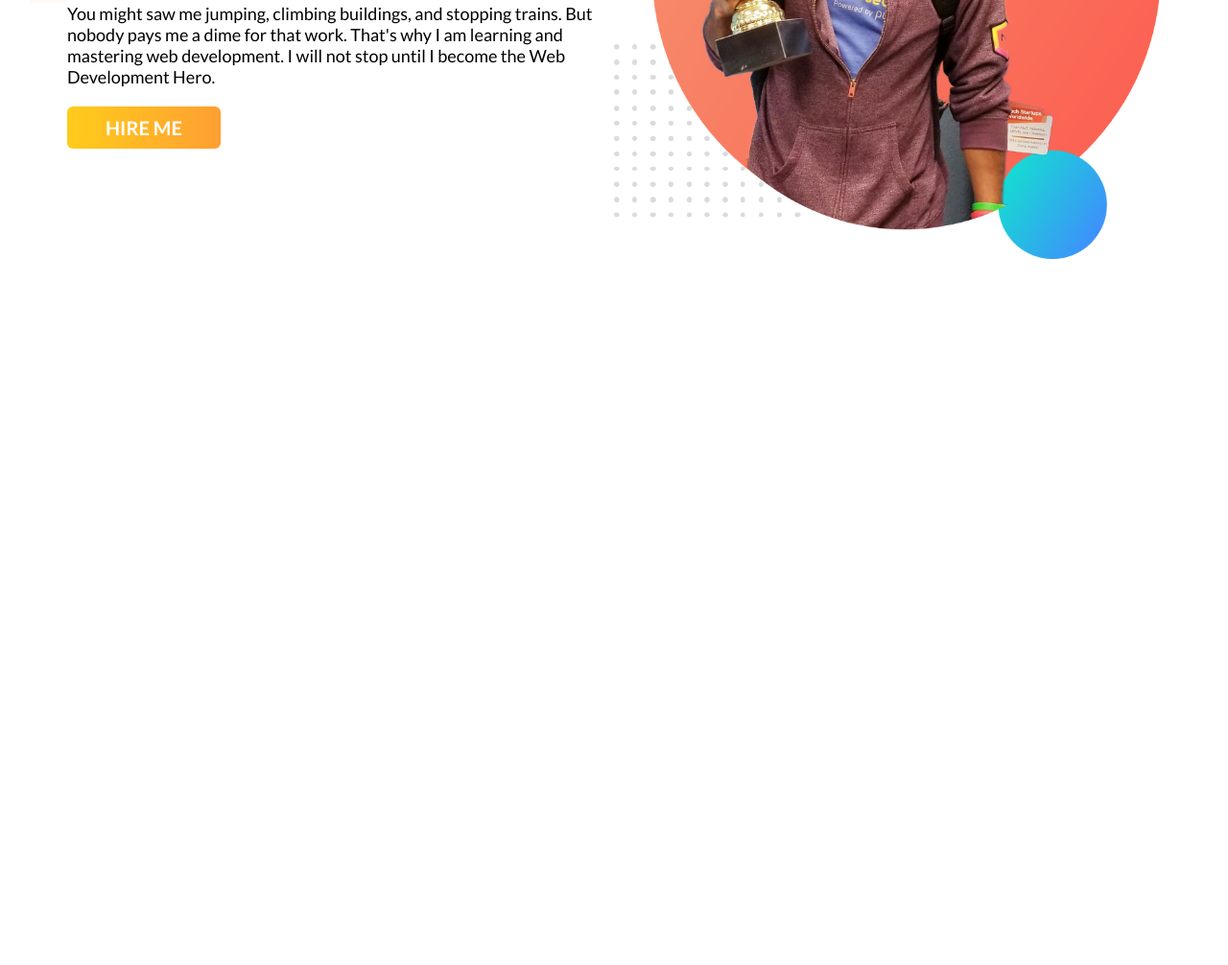
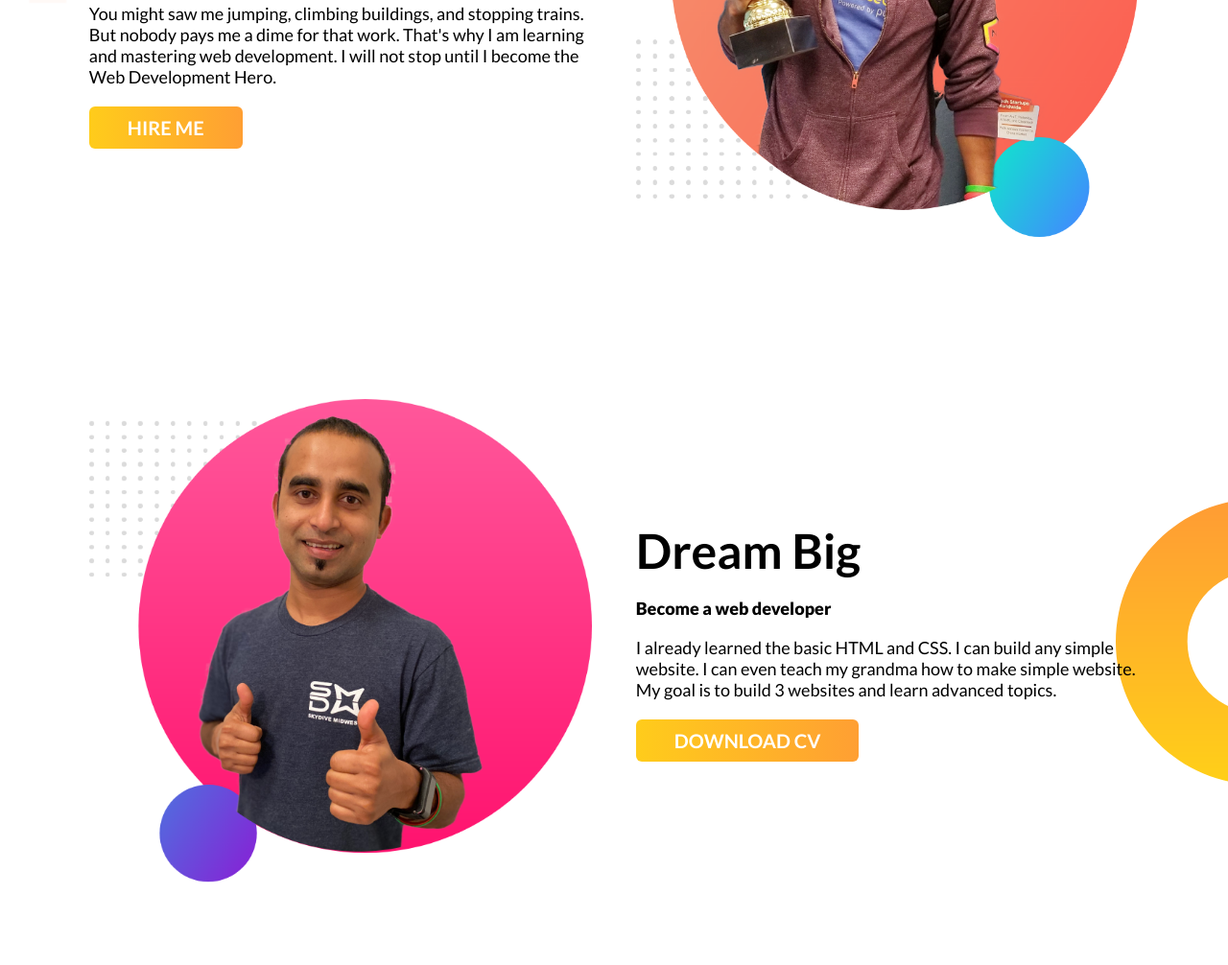
Before and after one commit to almizanshimul/developer-portfolio, a plain HTML site: page index.html in a window 1280 px wide. Shown: the part 356-1362 px from the top of the page at 96% size. Before the commit the page ends 800 px from the top, so only its background shows below. Drawn offline with Linux system fonts and the light colour scheme.

Commit message:
dream section

```diff
--- a/css/style.css
+++ b/css/style.css
@@ -5,6 +5,7 @@
     padding: 0;
     text-decoration: none;
     font-family: 'Lato', sans-serif;
+    transition: 0.7s;
 }
 section{
     padding:60px 20px;
@@ -19,7 +20,8 @@ section{
     background-repeat: no-repeat;
 }
 .half-col{
-    width: 50%;
+    width: 48%;
+    padding: 2%;
 }
 .ver-cen{
     display: flex;
@@ -36,14 +38,14 @@ h2{
 h2 span{
     color: orange;
 }
-.half-col p:nth-child(4){
+.subtitle{
     font-size: 20px;
     font-weight: 900;
 }
-.half-col p:nth-child(6){
+.half-col p{
     font-size: 18px;
 }
-.half-col a{
+.button{
     width: fit-content;
     font-size: 20px;
     color: white;
@@ -54,3 +56,9 @@ h2 span{
     text-transform: uppercase;
     background: linear-gradient(to right, #FFCC1B, #FF9F33);
 }
+.button:hover{
+    background: linear-gradient(to left, #FFCC1B, #FF9F33);
+}
+.dream{
+    background: url(../images/dream-bg.png) no-repeat center right;
+}
--- a/index.html
+++ b/index.html
@@ -16,7 +16,7 @@
             <div class="half-col ver-cen">
                 <h2>Welcome To</h2>
                 <h2><span>Peter Parker</span> World</h2><br>
-                <p>Build Climber and Train Stopper </p><br>
+                <p class="subtitle">Build Climber and Train Stopper </p><br>
                 <p>You might saw me jumping, climbing buildings, and stopping trains. But nobody pays me a dime for that
                     work. That's why I am learning and mastering web development. I will not stop until I become the Web
                     Development Hero.
@@ -29,7 +29,21 @@
         </div>
     </section>
 
-
+    <!-- Second welcome section  -->
+    <section class="dream">
+        <div class="container">
+            <div class="half-col">
+                <img src="images/jhankar2.png" alt="Deram Section Image" class="dream-img">
+            </div>
+            <div class="half-col ver-cen">
+                <h2>Dream Big</h2><br>
+                <p class="subtitle">Become a web developer</p><br>
+                <p>I already learned the basic HTML and CSS. I can build any simple website. I can even teach my grandma how to make simple website. My goal is to build 3 websites and learn advanced topics.
+                </p>
+                <a href="#" class="button but-cv">download cv</a>
+            </div>
+        </div>
+    </section>
 
 </body>
 
```
